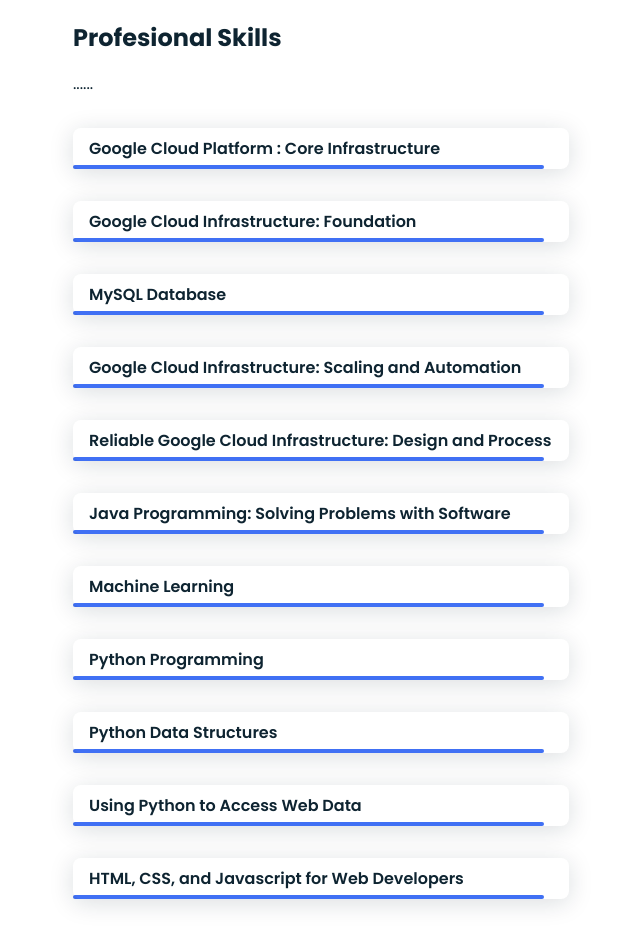
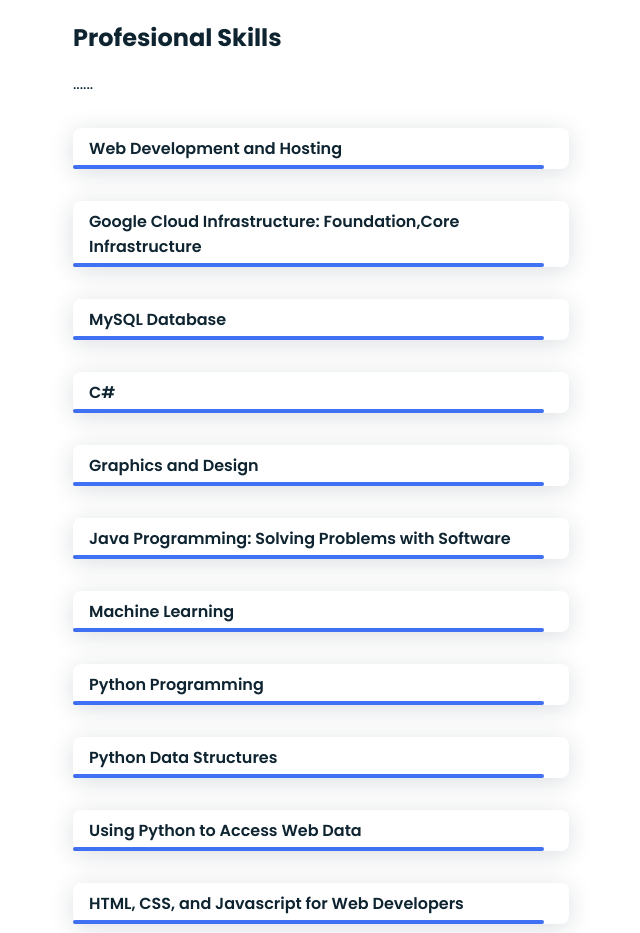
Before and after one commit to PratyushPratapSingh/MyPortfolio, a plain HTML site: page index.html in a window 1280 px wide. Shown: the part 1480-2413 px from the top of the page, without its empty margins (55-695 px from the left). Drawn offline with nearby package versions, Linux system fonts and the light colour scheme.

Commit message:
Update index.html

```diff
--- a/index.html
+++ b/index.html
@@ -83,7 +83,7 @@ When I'm not coding and not get stuck into the complex algorithm of it then you
                         <div class="skills__data">
                             <div class="skills__names">
 
-                                <span class="skills__name">Google Cloud Platform : Core Infrastructure</span>
+                                <span class="skills__name">Web Development and Hosting</span>
 
                             </div>
                             <div class="skills__bar skills__html">
@@ -94,7 +94,7 @@ When I'm not coding and not get stuck into the complex algorithm of it then you
 			 <div class="skills__data">
                             <div class="skills__names">
 
-                                <span class="skills__name">Google Cloud Infrastructure: Foundation</span>
+                                <span class="skills__name">Google Cloud Infrastructure: Foundation,Core Infrastructure</span>
 
                             </div>
                             <div class="skills__bar skills__html">
@@ -116,7 +116,7 @@ When I'm not coding and not get stuck into the complex algorithm of it then you
 	                  <div class="skills__data">
                             <div class="skills__names">
 
-                                <span class="skills__name">Google Cloud Infrastructure: Scaling and Automation</span>
+                                <span class="skills__name">C#</span>
 
                             </div>
                             <div class="skills__bar skills__html">
@@ -127,7 +127,7 @@ When I'm not coding and not get stuck into the complex algorithm of it then you
   			  <div class="skills__data">
                             <div class="skills__names">
 
-                                <span class="skills__name">Reliable Google Cloud Infrastructure: Design and Process</span>
+                                <span class="skills__name">Graphics and Design</span>
 
                             </div>
                             <div class="skills__bar skills__html">
```
